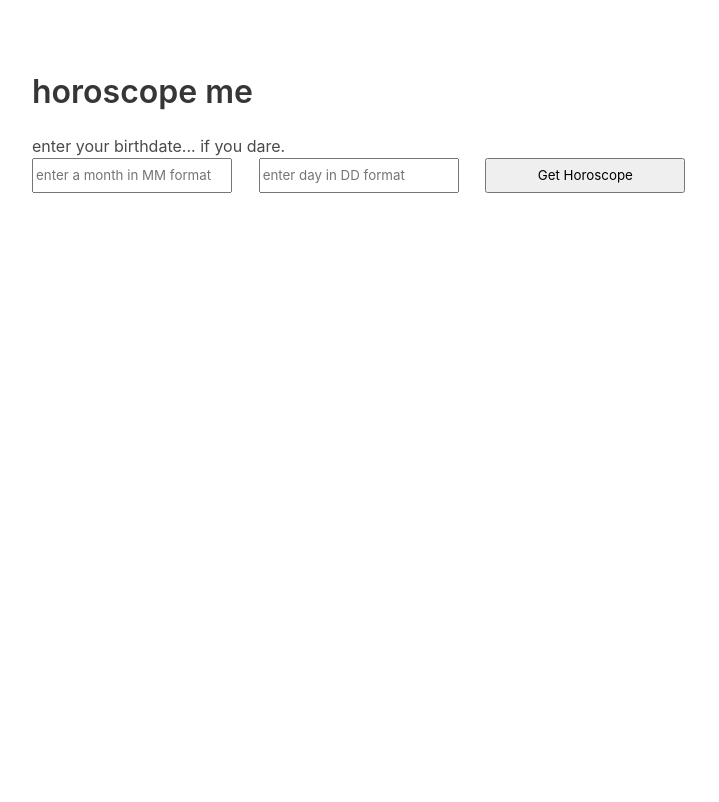
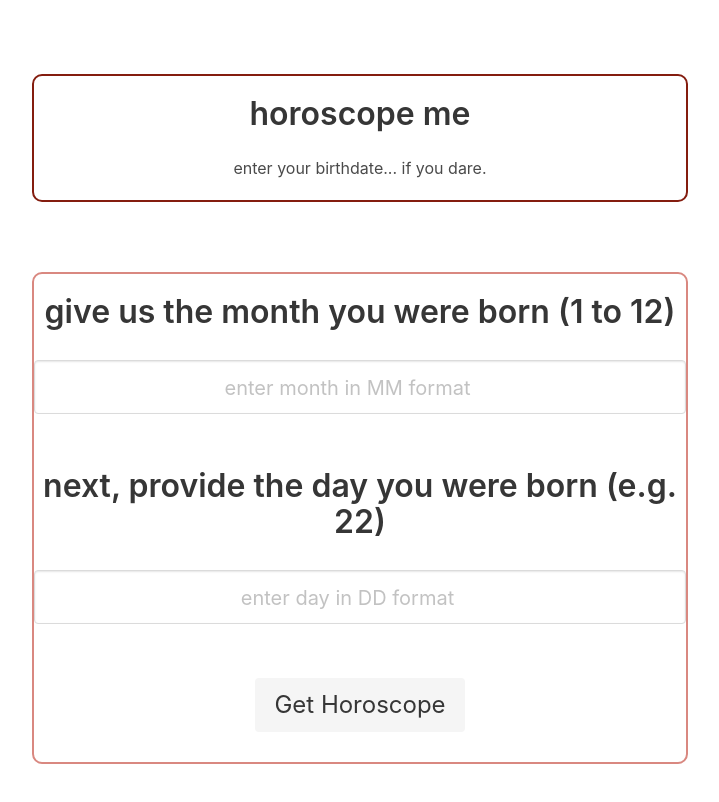
Before and after one commit to nnennandukwe/horoscope-me-app, a plain HTML site: page index.html in a window 1280 px wide. Shown: the whole page, without its empty margins (280-999 px from the left). Drawn offline with nearby package versions, Linux system fonts and the light colour scheme.

Commit message:
style revising with bulma

```diff
--- a/css/style.css
+++ b/css/style.css
@@ -5,6 +5,34 @@
 	height:600px;
 }
 input, button{
-	height:35px;
-	width:200px;
+	font-size:20px;
 }
+input::placeholder{
+	font-size:20px;
+	margin-left:10px;
+	text-align: center;
+}
+.top{
+	margin-bottom:70px;
+	padding-top:20px;
+	padding-bottom:20px;
+	text-align:center;
+	border:solid 2px #841D0F;
+	border-radius:10px;
+}
+.details{
+	text-align: center;
+	border:solid 2px #D98880;
+	border-radius:10px;
+	padding-top:20px;
+}
+.details > .title,
+.title > p,
+.button{
+	padding-bottom:30px;
+}
+@media only screen and (max-width: 600px){
+	#body{
+		width:100%;
+	}
+}
--- a/index.html
+++ b/index.html
@@ -10,20 +10,24 @@
 </head>
 <body id="body">
   <section class="section">
+    <div class="top">
 	     <h1 class="title">horoscope me</h1>
-    <span class="tagline">enter your birthdate... if you dare.</span><br>
-    <div class="columns">
-      <div class="column">
-        <input type="number" placeholder="enter a month in MM format" id="month">
+    <span>enter your birthdate... if you dare.</span>
+  </div>
+    <div class="details">
+      <div class="title">
+        <p>give us the month you were born (1 to 12)</p>
+        <input class="input is-large" type="number" placeholder="enter month in MM format" id="month">
       </div>
-      <div class="column">
-        <input type="number" placeholder="enter day in DD format" id="day">
+      <div class="title">
+        <p>next, provide the day you were born (e.g. 22)</p>
+        <input class="input is-large" type="number" placeholder="enter day in DD format" id="day">
       </div>
-      <div class="column">
-        <button type="submit">Get Horoscope</button>
+      <div class="title">
+        <button class="button is-light is-large" type="submit">Get Horoscope</button>
       <div>
       <div class="message-appear">
-        <span class="message-appear" id="message-appear"></span>
+        <span id="message-appear"></span>
       </div>
     </div>
 </section>
```
Also changed, not shown: 1 other file.
